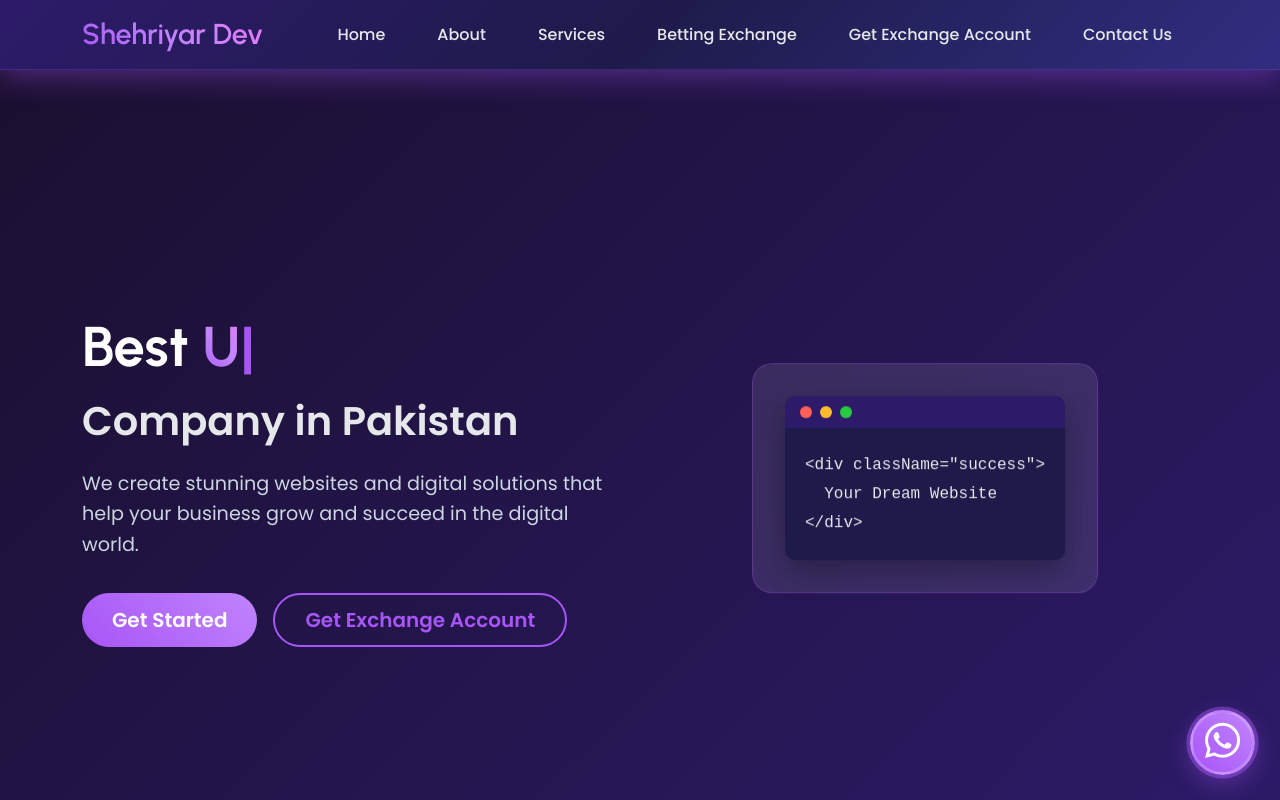
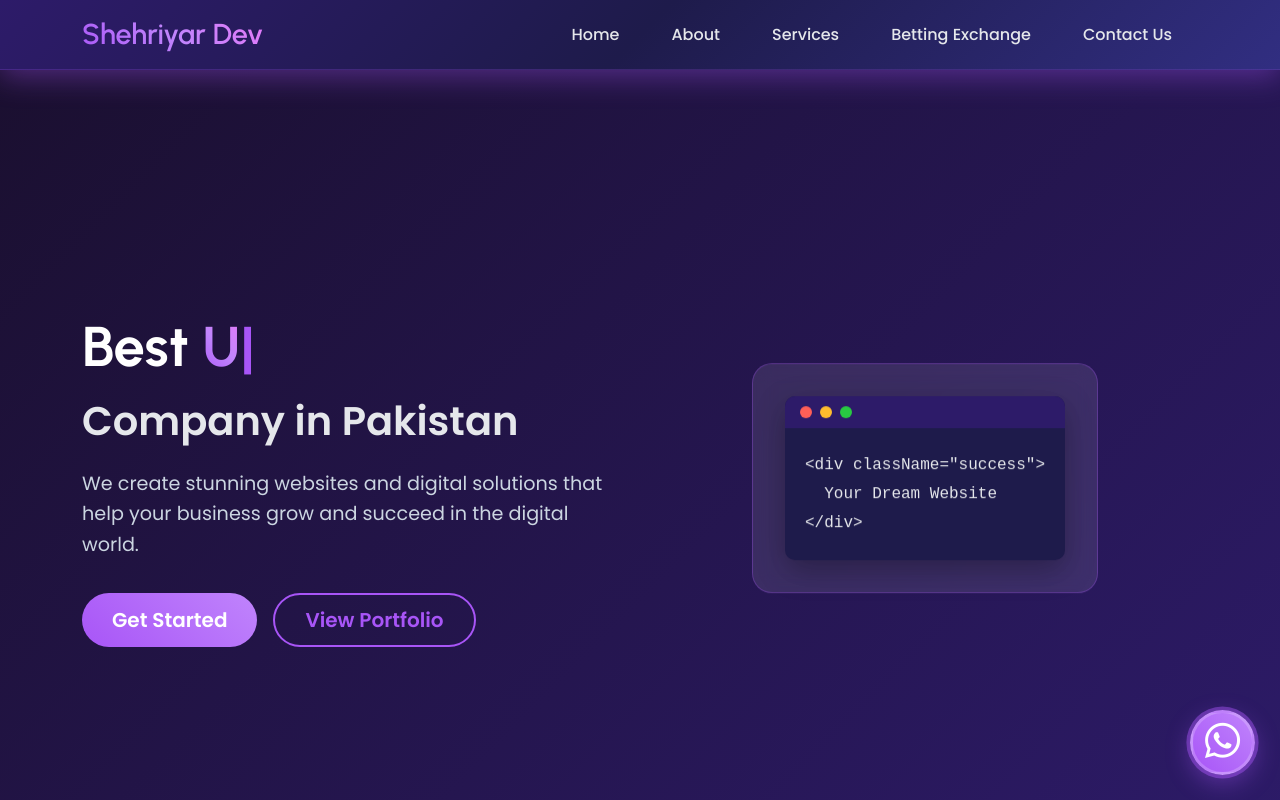
Before and after one commit to Shehriyar31/shehriyardev, a React (Vite) app: page / in a window 1280 px wide. Shown: the top 800 px of the page. Built offline with nearby package versions, Linux system fonts and the light colour scheme.

Commit message:
Removed Get Exchange Account page and navigation links

```diff
--- a/src/App.jsx
+++ b/src/App.jsx
@@ -14,7 +14,7 @@ import Footer from './components/Footer';
 import WhatsAppButton from './components/WhatsAppButton';
 import Home from './pages/Home';
 import About from './pages/About';
-import GetAccount from './pages/GetAccount';
+
 import Contact from './pages/Contact';
 import ServicesPage from './pages/Services';
 import BettingExchange from './pages/BettingExchange';
@@ -31,7 +31,7 @@ function App() {
           <Route path="/about" element={<About />} />
           <Route path="/services" element={<ServicesPage />} />
           <Route path="/betting-exchange" element={<BettingExchange />} />
-          <Route path="/get-account" element={<GetAccount />} />
+
           <Route path="/contact" element={<Contact />} />
           <Route path="*" element={<Navigate to="/" replace />} />
         </Routes>
--- a/src/components/Footer.jsx
+++ b/src/components/Footer.jsx
@@ -24,7 +24,7 @@ const Footer = () => {
                 <li><Link to="/about">About</Link></li>
                 <li><Link to="/services">Services</Link></li>
                 <li><Link to="/betting-exchange">Betting Exchange</Link></li>
-                <li><Link to="/get-account">Get Account</Link></li>
+
                 <li><Link to="/contact">Contact Us</Link></li>
               </ul>
             </div>
--- a/src/components/Hero.jsx
+++ b/src/components/Hero.jsx
@@ -55,9 +55,9 @@ const Hero = () => {
                     Get Started
                   </Button>
                 </OverlayTrigger>
-                <OverlayTrigger placement="top" overlay={<Tooltip>Get premium betting exchange account</Tooltip>}>
+                <OverlayTrigger placement="top" overlay={<Tooltip>View our portfolio</Tooltip>}>
                   <Button as={Link} to="/betting-exchange" variant="outline-light" size="lg" className="custom-btn-outline">
-                    Get Exchange Account
+                    View Portfolio
                   </Button>
                 </OverlayTrigger>
               </div>
--- a/src/components/Navbar.jsx
+++ b/src/components/Navbar.jsx
@@ -22,9 +22,7 @@ const CustomNavbar = () => {
             <OverlayTrigger placement="bottom" overlay={<Tooltip>Betting exchange platform</Tooltip>}>
               <Nav.Link as={Link} to="/betting-exchange">Betting Exchange</Nav.Link>
             </OverlayTrigger>
-            <OverlayTrigger placement="bottom" overlay={<Tooltip>Get premium exchange accounts</Tooltip>}>
-              <Nav.Link as={Link} to="/get-account">Get Exchange Account</Nav.Link>
-            </OverlayTrigger>
+
             <OverlayTrigger placement="bottom" overlay={<Tooltip>Contact us for inquiries</Tooltip>}>
               <Nav.Link as={Link} to="/contact">Contact Us</Nav.Link>
             </OverlayTrigger>
```
